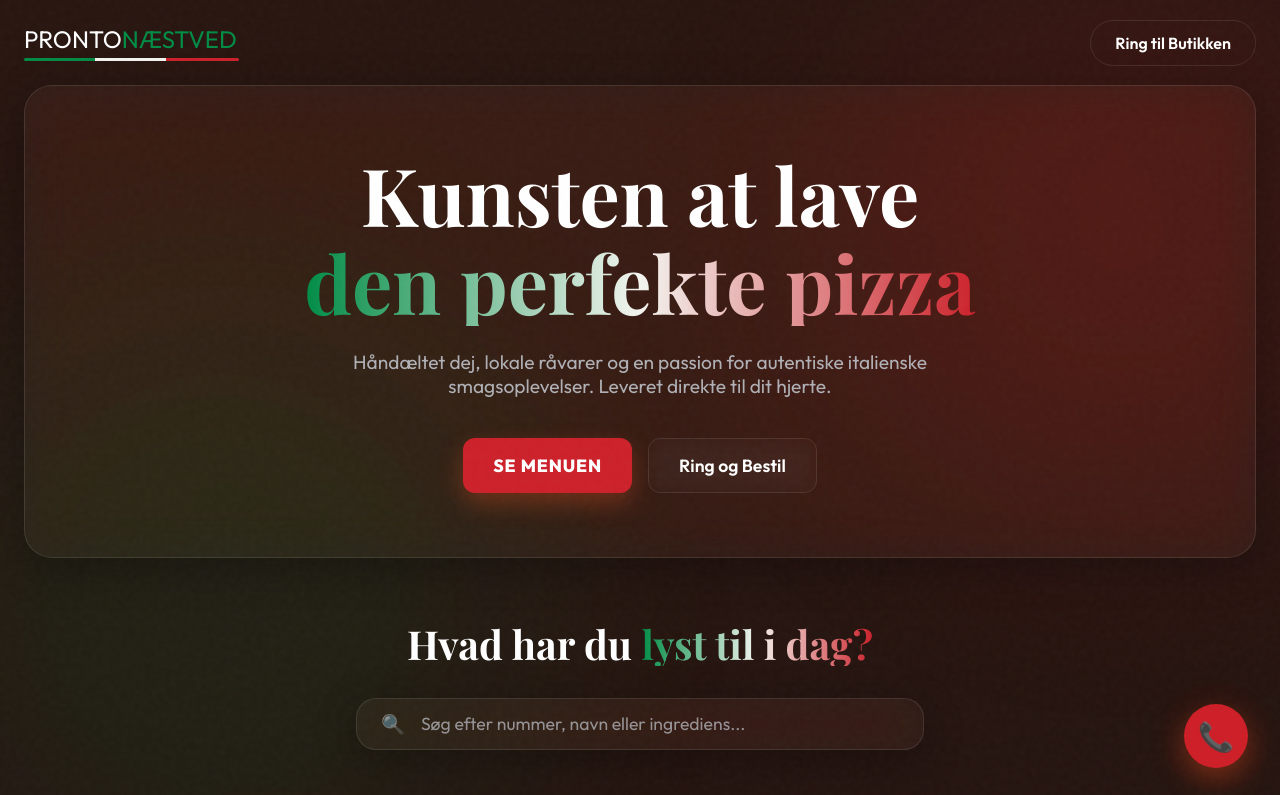
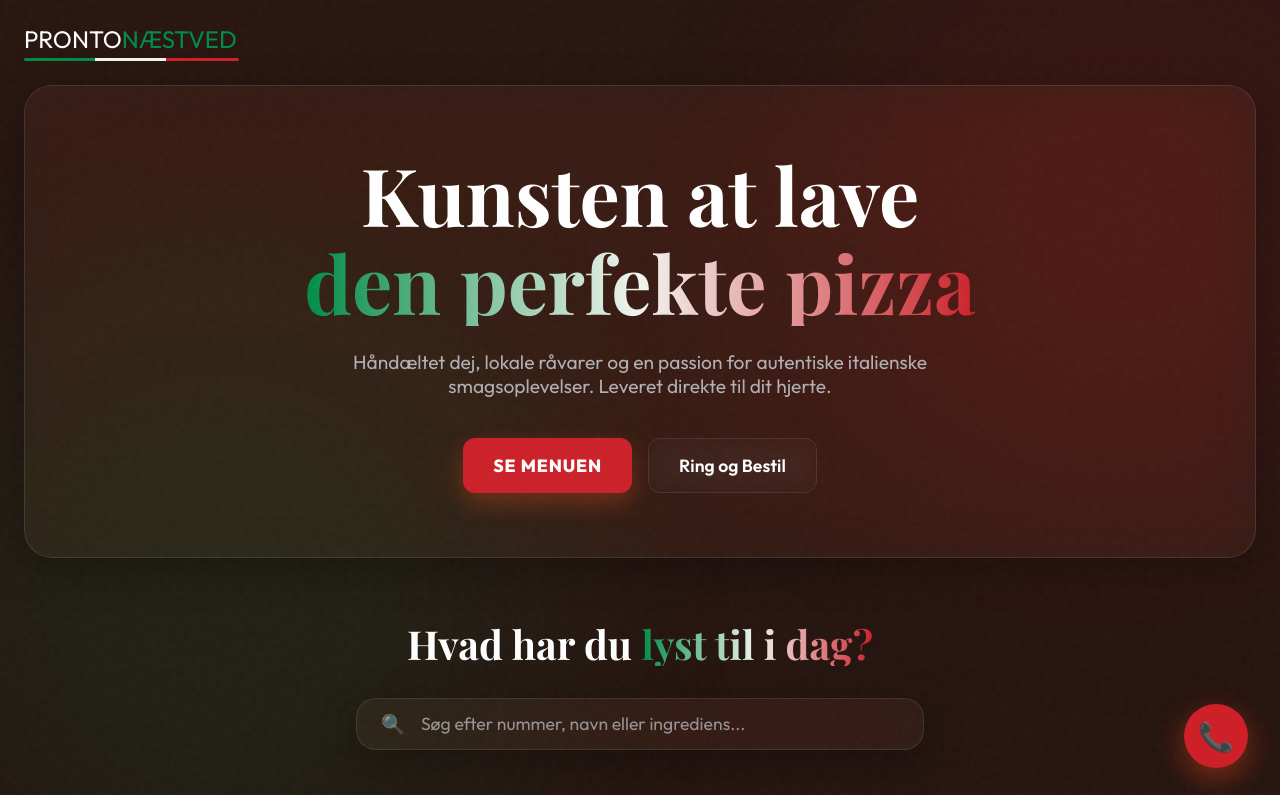
Before and after one commit to adiliqbal96/Prontonaestved, a website built with Vite: page index.html in a window 1280 px wide. Shown: the top 795 px of the page. Built offline with nearby package versions, Linux system fonts and the light colour scheme; a web font is replaced by a local one.

Commit message:
ux: remove redundant call button and add back-to-top button

```diff
--- a/index.html
+++ b/index.html
@@ -42,9 +42,7 @@
     <header class="container">
       <nav>
         <a href="/" class="logo">PRONTO<span>NÆSTVED</span></a>
-        <div class="nav-links">
-          <a href="tel:+4555733532" class="btn-secondary">Ring til Butikken</a>
-        </div>
+        <!-- Redundant button removed for cleaner UI -->
       </nav>
     </header>
 
```
